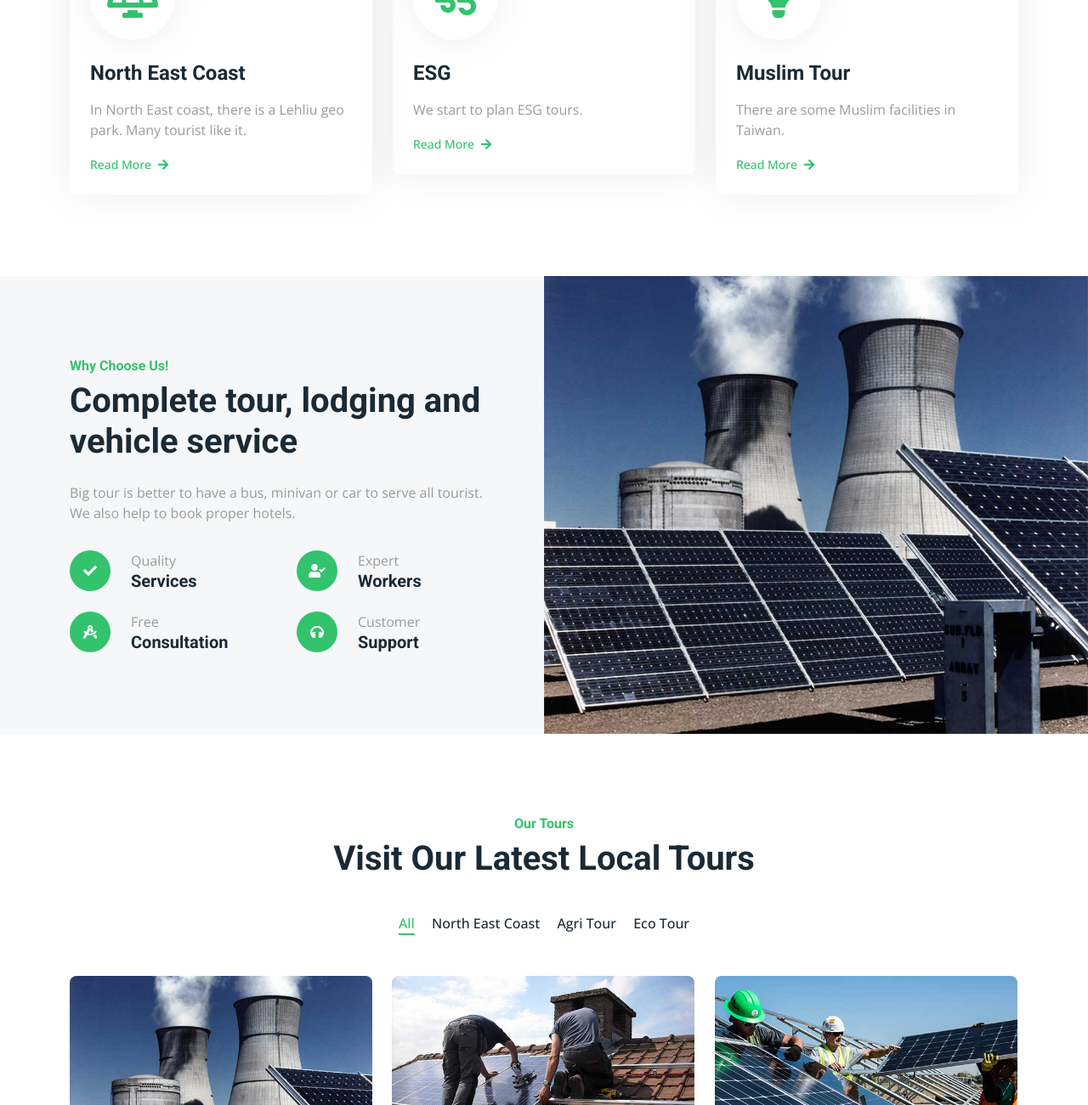
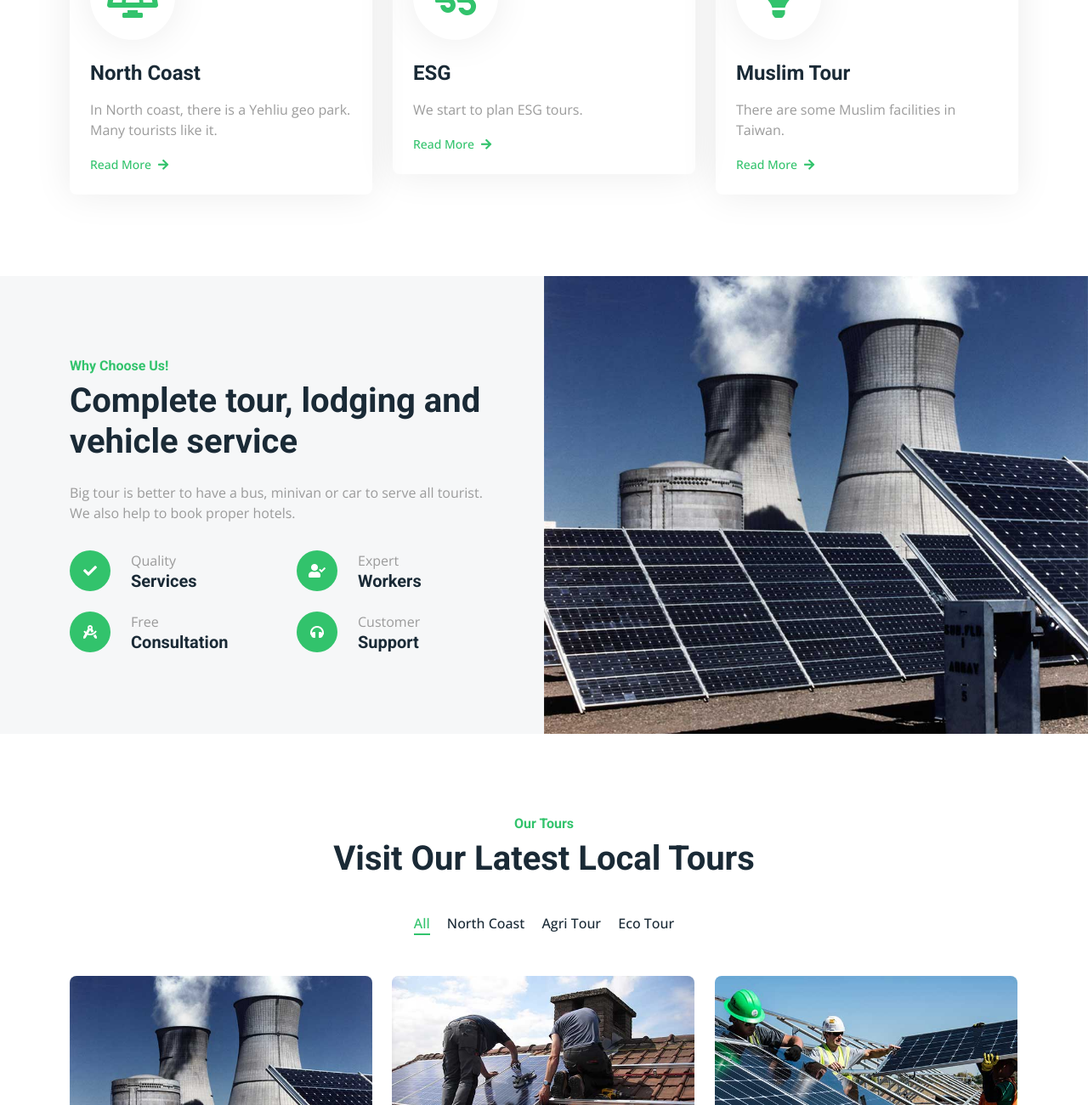
Before and after one commit to cwcheng0/timefortaiwan.github.io, a plain HTML site: page index.html in a window 1280 px wide. Shown: the part 2807-4108 px from the top of the page at 85% size. Drawn offline with nearby package versions, Linux system fonts and the light colour scheme.

Commit message:
Update index.html

```diff
--- a/index.html
+++ b/index.html
@@ -284,8 +284,8 @@
                             <div class="service-icon">
                                 <i class="fa fa-solar-panel fa-3x"></i>
                             </div>
-                            <h4 class="mb-3">North East Coast</h4>
-                            <p>In North East coast, there is a Lehliu geo park. Many tourist like it.</p>
+                            <h4 class="mb-3">North Coast</h4>
+                            <p>In North coast, there is a Yehliu geo park. Many tourists like it.</p>
                             <a class="small fw-medium" href="">Read More<i class="fa fa-arrow-right ms-2"></i></a>
                         </div>
                     </div>
@@ -401,7 +401,7 @@
                 <div class="col-12 text-center">
                     <ul class="list-inline mb-5" id="portfolio-flters">
                         <li class="mx-2 active" data-filter="*">All</li>
-                        <li class="mx-2" data-filter=".first">North East Coast</li>
+                        <li class="mx-2" data-filter=".first">North Coast</li>
                         <li class="mx-2" data-filter=".second">Agri Tour</li>
                         <li class="mx-2" data-filter=".third">Eco Tour</li>
                     </ul>
```
